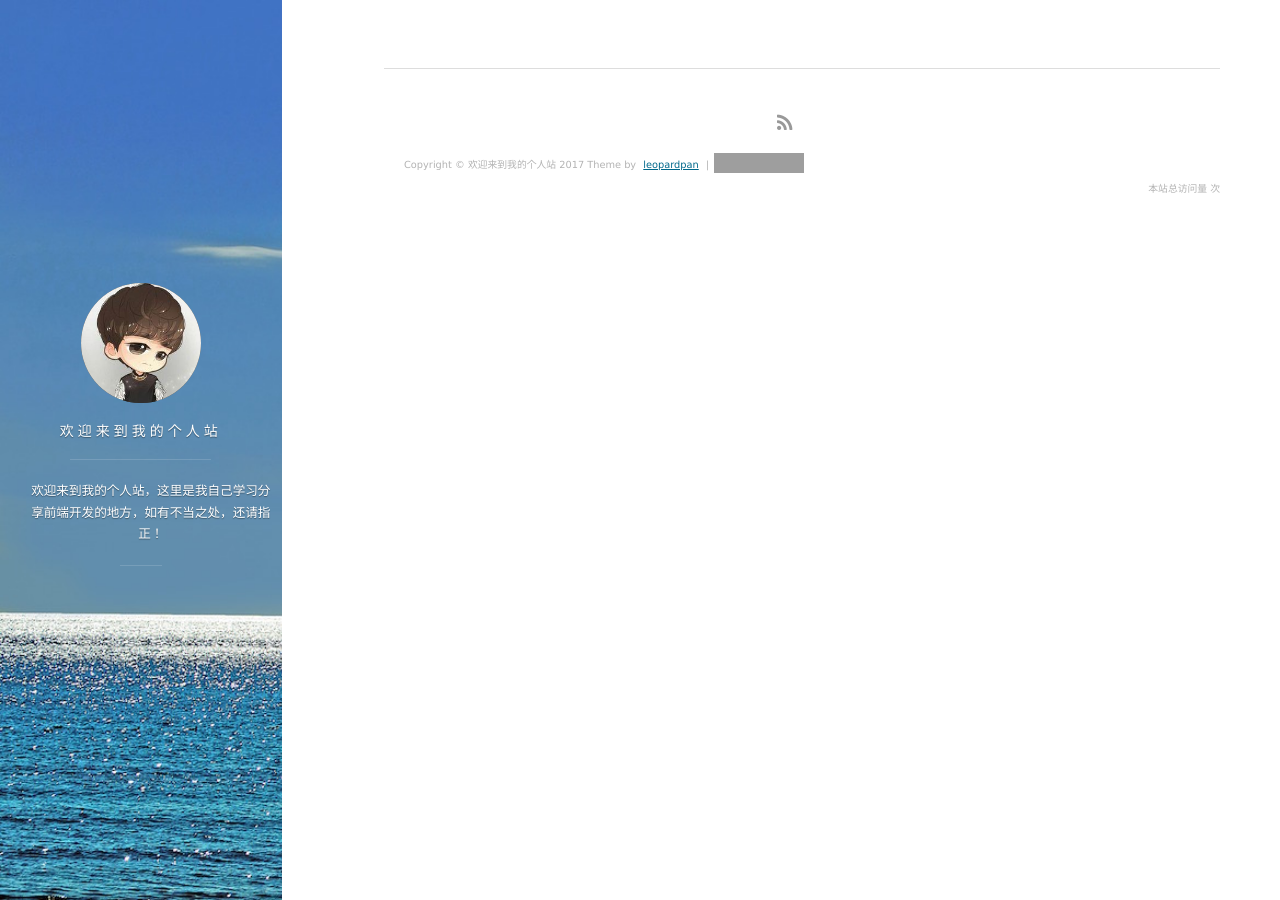
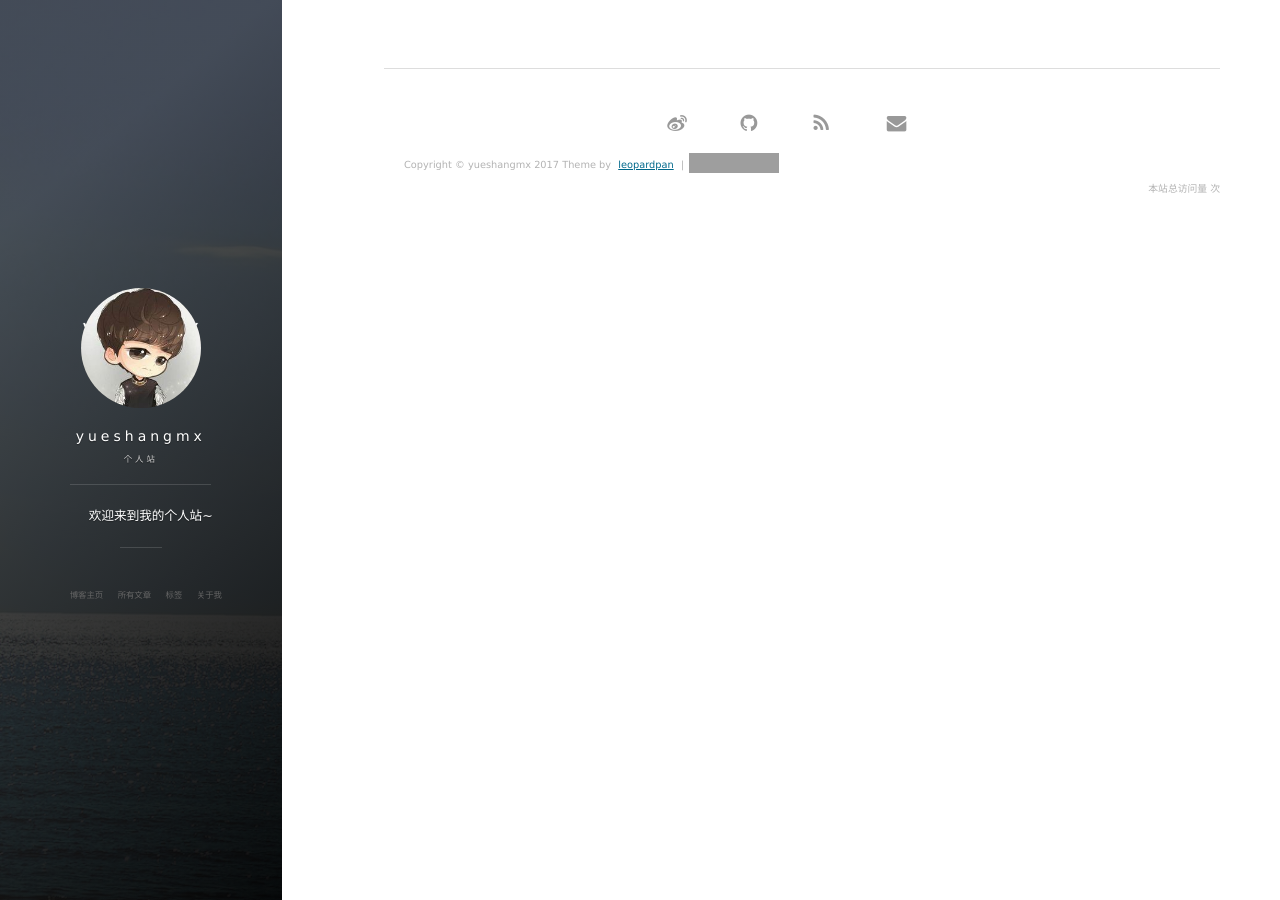
Before and after one commit to yueshangmx/yueshangmx.github.io, a Jekyll site: the page built from tags.html, in a window 1280 px wide. Built offline with Jekyll 4.4.1, drawn with Linux system fonts in a browser that asks for light colours; nearby versions of some CDN libraries; comment, search, counter and statistics services are not loaded; some of the changed lines change nothing that is shown; grey boxes are pictures that could not be loaded.

Commit message:
update 2017-10-15

```diff
--- a/_config.yml
+++ b/_config.yml
@@ -1,41 +1,68 @@
-# Welcome to Jekyll!
+# Basic
+title: yueshangmx
+subtitle: 个人站
+description: 欢迎来到我的个人站~
+# 头像里面的标题
+avatarTitle: yueshangmx
+# 头像里面的描述
+avatarDesc: HTML/CSS/JavaScript学习
+url: "http://yueshangmx.top"
+
+# Comment
+comment:
+    disqus: leopard
+    # uyan: 2143225  # 有言id,登录有言官网申请
+
+# Social
+social:
+    weibo: yueshang9310@sina.cn
+    github: yueshangmx
+    # twitter:
+    mail: yueshang9310@hotmail.com
+
+# 百度统计
+# 使用博客模板请去掉或者更换 id
+baidu:
+    id: 52899d16e93da75a0454a4301c24bb0d
+
+# Google Analytics
+# 使用博客模板请去掉或者更换 id
+#ga:
+#    id: UA-84134159-3
+#    host: auto
+
+
+# 《----------------- 上面的信息修改成你自己的 ---------------------------》
 #
-# This config file is meant for settings that affect your whole blog, values
-# which you are expected to set up once and rarely edit after that. If you find
-# yourself editing this file very often, consider using Jekyll's data files
-# feature for the data you need to update frequently.
 #
-# For technical reasons, this file is *NOT* reloaded automatically when you use
-# 'bundle exec jekyll serve'. If you change this file, please restart the server process.
+#  _post/ 下的文章更换成你自己的文章
+#  帮忙star一下，感谢~😆 地址： https://github.com/yueshangmx/yueshangmx.github.io
+#
+#
+# 《--------------- 下面的信息可以自行选择是否修改 ------------------------》
 
-# Site settings
-# These are used to personalize your new site. If you look in the HTML files,
-# you will see them accessed via {{ site.title }}, {{ site.email }}, and so on.
-# You can create any custom variable you would like, and they will be accessible
-# in the templates via {{ site.myvariable }}.
-title: 欢迎来到我的个人站
-email: yueshang9310@hotmail.com
-description: >- # this means to ignore newlines until "baseurl:"
-  欢迎来到我的个人站，这里是我自己学习分享前端开发的地方，如有不当之处，还请指正！
-baseurl: "" # the subpath of your site, e.g. /blog
-url: "" # the base hostname & protocol for your site, e.g. http://example.com
-twitter_username: yueshangmx
-github_username:  yueshangmx
 
-# Build settings
-markdown: kramdown
-theme: minima
-plugins:
-  - jekyll-feed
+permalink: /:year/:month/:title/
+# Format
+highlighter: rouge
 
-# Exclude from processing.
-# The following items will not be processed, by default. Create a custom list
-# to override the default setting.
-# exclude:
-#   - Gemfile
-#   - Gemfile.lock
-#   - node_modules
-#   - vendor/bundle/
-#   - vendor/cache/
-#   - vendor/gems/
-#   - vendor/ruby/
+textColor: #FF0000
+
+# supported colors: blue, green, purple, red, orange or slate. If you need clear, leave it empty.
+cover_color: clear
+
+# The blog button should not be removed.
+blog_button:
+    title: 博客主页
+
+# Navigation buttons in the front page.s
+nav:
+    - {title: 所有文章, description: archive, url: '/archive'}
+    - {title: 标签, description: tags, url: '/tags'}
+    - {title: 关于我, description: about, url: '/about'}
+
+
+# Pagination
+gems: [jekyll-paginate,jekyll-sitemap]
+paginate: 20
+paginate_path: "page/:num/"
```
